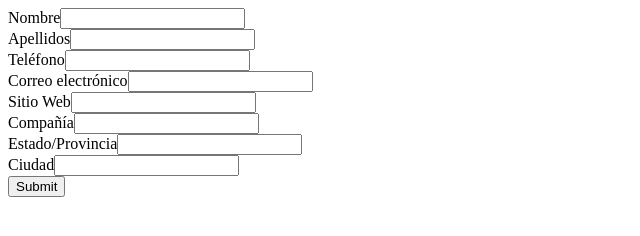
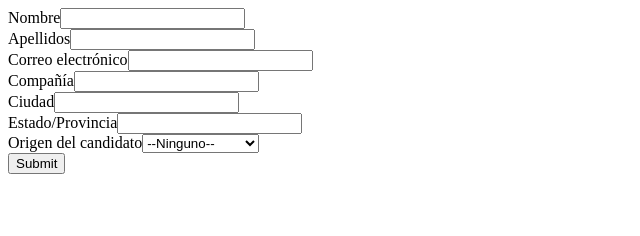
Before and after one commit to PYTHONISAPIENS/FORCETRANSPORT_LANDINGPAGE, a plain HTML site: page index.html in a window 1280 px wide. Shown: the whole page, without its empty margins (0-640 px from the left). Drawn offline with Linux system fonts and the light colour scheme.

Commit message:
segunda modi

```diff
--- a/index.html
+++ b/index.html
@@ -28,17 +28,20 @@
 
     <label for="last_name">Apellidos</label><input  id="last_name" maxlength="80" name="last_name" size="20" type="text" /><br>
 
-    <label for="phone">Teléfono</label><input  id="phone" maxlength="40" name="phone" size="20" type="text" /><br>
-
     <label for="email">Correo electrónico</label><input  id="email" maxlength="80" name="email" size="20" type="text" /><br>
-
-    <label for="url">Sitio Web</label><input  id="url" maxlength="80" name="url" size="20" type="text" /><br>
 
     <label for="company">Compañía</label><input  id="company" maxlength="40" name="company" size="20" type="text" /><br>
 
+    <label for="city">Ciudad</label><input  id="city" maxlength="40" name="city" size="20" type="text" /><br>
+
     <label for="state">Estado/Provincia</label><input  id="state" maxlength="20" name="state" size="20" type="text" /><br>
 
-    <label for="city">Ciudad</label><input  id="city" maxlength="40" name="city" size="20" type="text" /><br>
+    <label for="lead_source">Origen del candidato</label><select  id="lead_source" name="lead_source"><option value="">--Ninguno--</option><option value="Web">Web</option>
+    <option value="Phone Inquiry">Phone Inquiry</option>
+    <option value="Partner Referral">Partner Referral</option>
+    <option value="Purchased List">Purchased List</option>
+    <option value="Other">Other</option>
+    </select><br>
 
     <input type="submit" name="submit">
 
```
